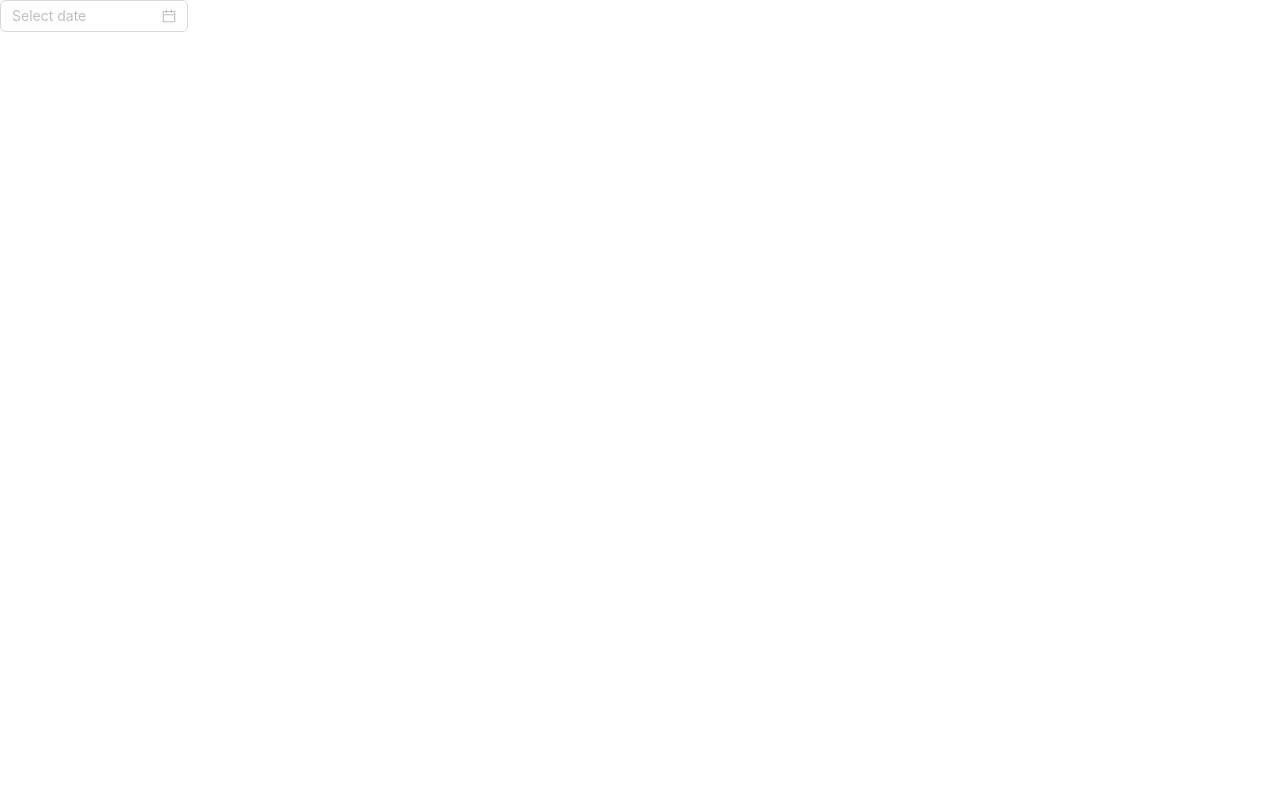
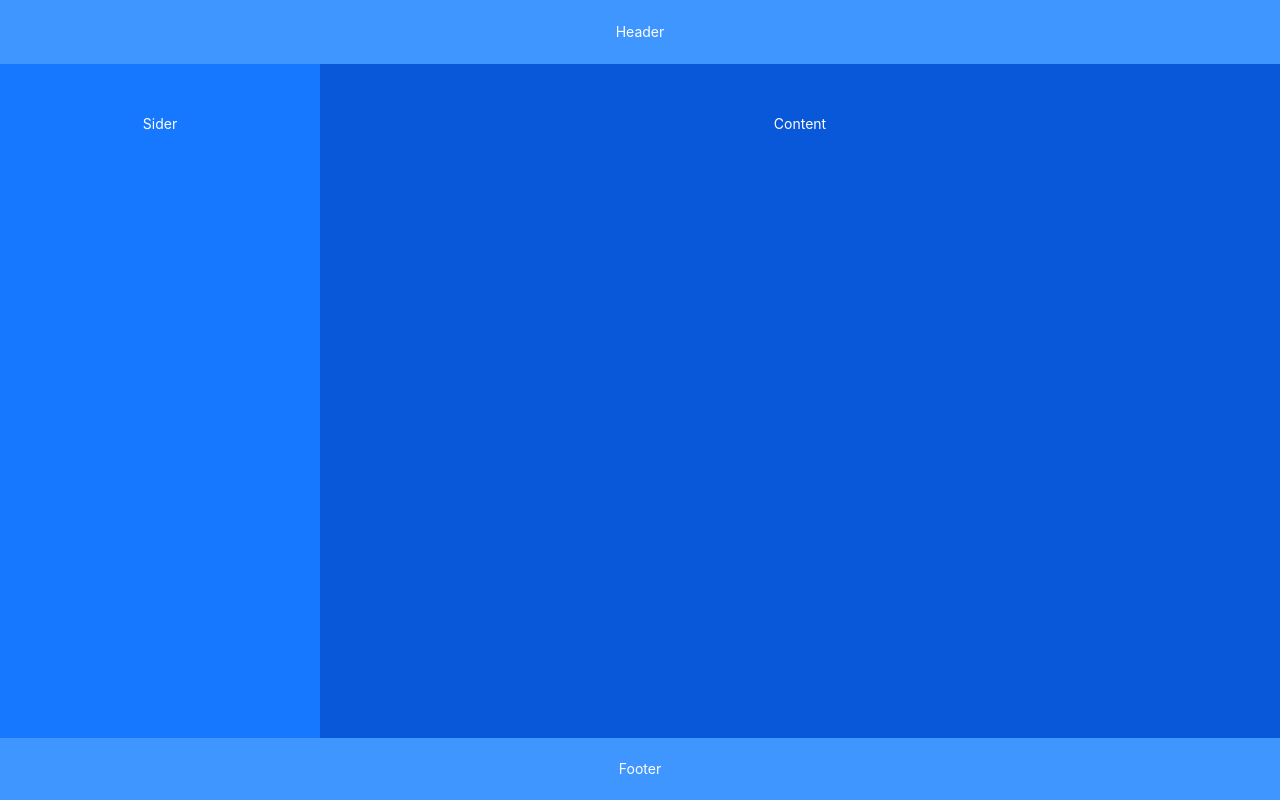
Before and after one commit to GuilhermeDeOliveiraAmorim/expense_tracker_frontend, a Next.js app: page / in a window 1280 px wide. Built offline with nearby package versions, Linux system fonts and the light colour scheme.

Commit message:
feat: first Ant Design impressions

```diff
--- a/src/app/page.tsx
+++ b/src/app/page.tsx
@@ -1,9 +1,59 @@
-import { DatePicker } from "antd";
+"use client";
+
+import { Layout } from "antd";
+
+const { Header, Footer, Sider, Content } = Layout;
+
+const layoutStyle = {
+  overflow: "hidden",
+  width: "100%",
+  maxWidth: "100%",
+  height: "100vh",
+};
+
+const headerStyle: React.CSSProperties = {
+  textAlign: "center",
+  color: "#fff",
+  height: 64,
+  paddingInline: 48,
+  lineHeight: "64px",
+  backgroundColor: "#4096ff",
+};
+
+const siderStyle: React.CSSProperties = {
+  textAlign: "center",
+  lineHeight: "120px",
+  color: "#fff",
+  backgroundColor: "#1677ff",
+};
+
+const contentStyle: React.CSSProperties = {
+  textAlign: "center",
+  minHeight: 120,
+  lineHeight: "120px",
+  color: "#fff",
+  backgroundColor: "#0958d9",
+};
+
+const footerStyle: React.CSSProperties = {
+  textAlign: "center",
+  color: "#fff",
+  backgroundColor: "#4096ff",
+};
 
 export default function Home() {
   return (
     <main>
-      <DatePicker />
+      <Layout style={layoutStyle}>
+        <Header style={headerStyle}>Header</Header>
+        <Layout>
+          <Sider width="25%" style={siderStyle}>
+            Sider
+          </Sider>
+          <Content style={contentStyle}>Content</Content>
+        </Layout>
+        <Footer style={footerStyle}>Footer</Footer>
+      </Layout>
     </main>
   );
 }
```
Also changed, not shown: components/form/form.tsx (added, +13 -0 lines), components/header/header.tsx (added, +16 -0 lines), components/login/login.tsx (added, +67 -0 lines).
